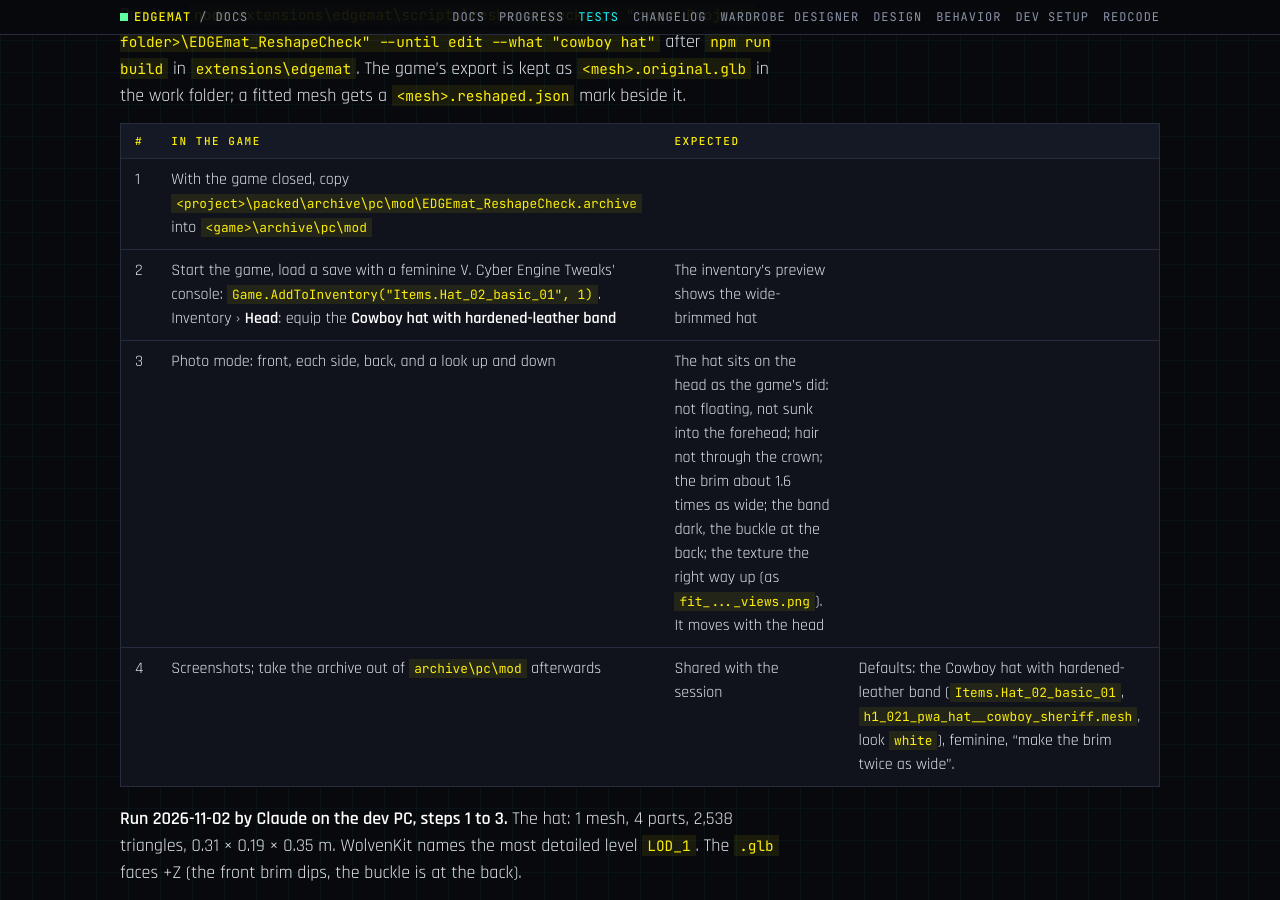
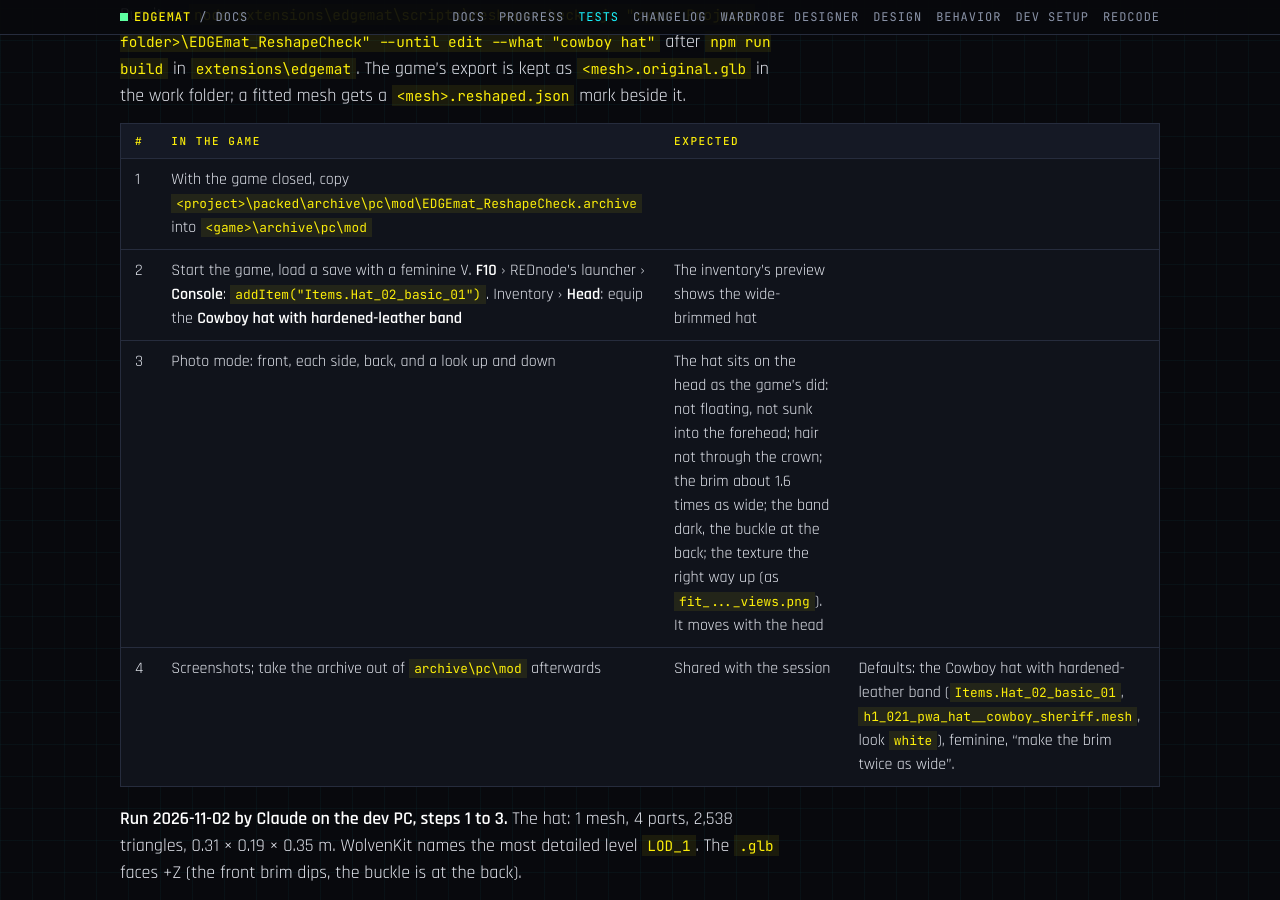
Before and after one commit to Edgemodders/EDGEmat, a Jekyll site: the page built from docs/testing.md, in a window 1280 px wide and 900 px high, scrolled down 16920 px. Built offline with Jekyll 4.4.1, drawn with Linux system fonts in a browser that asks for light colours; our own code applies the rules of GitHub Pages for plain Markdown files.

Commit message:
Reshape and paint checks: items added with REDnode's Console, not Cyber Engine Tweaks
Co-Authored-By: Claude Opus 5.5 <noreply@anthropic.com>

```diff
--- a/docs/testing.md
+++ b/docs/testing.md
@@ -264,7 +264,7 @@ Run it as `node extensions\edgemat\scripts\reshape-check.mjs "<your Projects fol
 | # | In the game | Expected |
 |---|---|---|
 | 1 | With the game closed, copy `<project>\packed\archive\pc\mod\EDGEmat_ReshapeCheck.archive` into `<game>\archive\pc\mod` | |
-| 2 | Start the game, load a save with a feminine V. Cyber Engine Tweaks' console: `Game.AddToInventory("Items.Hat_02_basic_01", 1)`. Inventory › **Head**: equip the **Cowboy hat with hardened-leather band** | The inventory's preview shows the wide-brimmed hat |
+| 2 | Start the game, load a save with a feminine V. **F10** › REDnode's launcher › **Console**: `addItem("Items.Hat_02_basic_01")`. Inventory › **Head**: equip the **Cowboy hat with hardened-leather band** | The inventory's preview shows the wide-brimmed hat |
 | 3 | Photo mode: front, each side, back, and a look up and down | The hat sits on the head as the game's did: not floating, not sunk into the forehead; hair not through the crown; the brim about 1.6 times as wide; the band dark, the buckle at the back; the texture the right way up (as `fit_..._views.png`). It moves with the head |
 | 4 | Screenshots; take the archive out of `archive\pc\mod` afterwards | Shared with the session | Defaults: the Cowboy hat with hardened-leather band (`Items.Hat_02_basic_01`, `h1_021_pwa_hat__cowboy_sheriff.mesh`, look `white`), feminine, "make the brim twice as wide".
 
--- a/extensions/edgemat/scripts/paint-check.mjs
+++ b/extensions/edgemat/scripts/paint-check.mjs
@@ -443,7 +443,7 @@ try {
     fs.mkdirSync(packed, { recursive: true });
     const p = await bridge.pack(archive, packed, name);
     console.log(`packed ${p.files} files into ${p.archive}`);
-    console.log(`In the game: ${item.cet ?? `Game.AddToInventory("${item.id}", 1)`}`);
+    console.log(`In the game, REDnode's Console (F10): addItem("${item.id}")`);
   }
 } catch (e) {
   if (e !== "stop") {
--- a/extensions/edgemat/scripts/reshape-check.mjs
+++ b/extensions/edgemat/scripts/reshape-check.mjs
@@ -676,7 +676,7 @@ try {
   fs.mkdirSync(packed, { recursive: true });
   const p = await bridge.pack(archive, packed, name);
   console.log(`packed ${p.files} files into ${p.archive}`);
-  console.log(`In the game: ${item.cet ?? `Game.AddToInventory("${item.id}", 1)`}`);
+  console.log(`In the game, REDnode's Console (F10): addItem("${item.id}")`);
 } catch (e) {
   if (e !== "stop") {
     failed = true;
```
